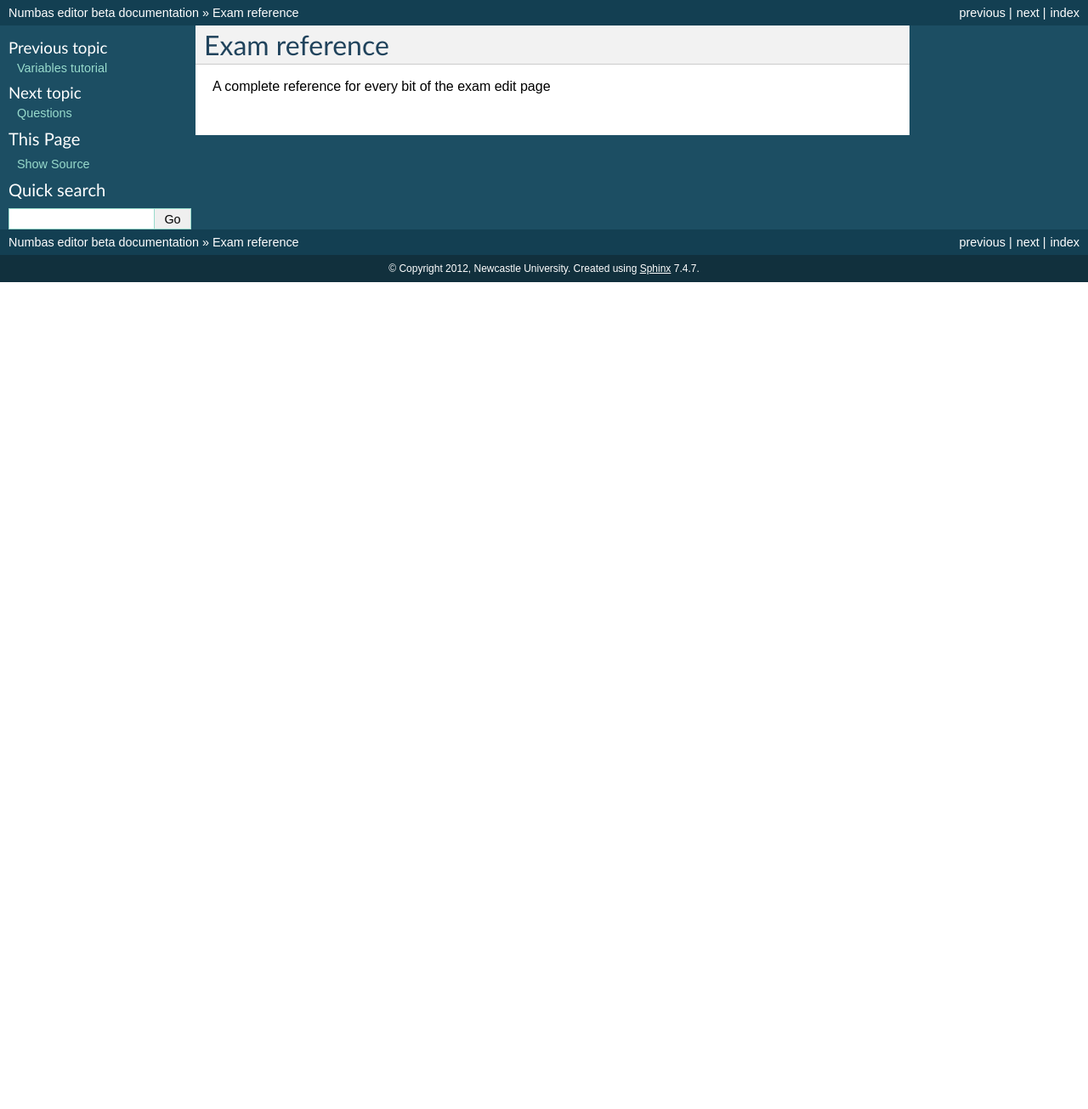
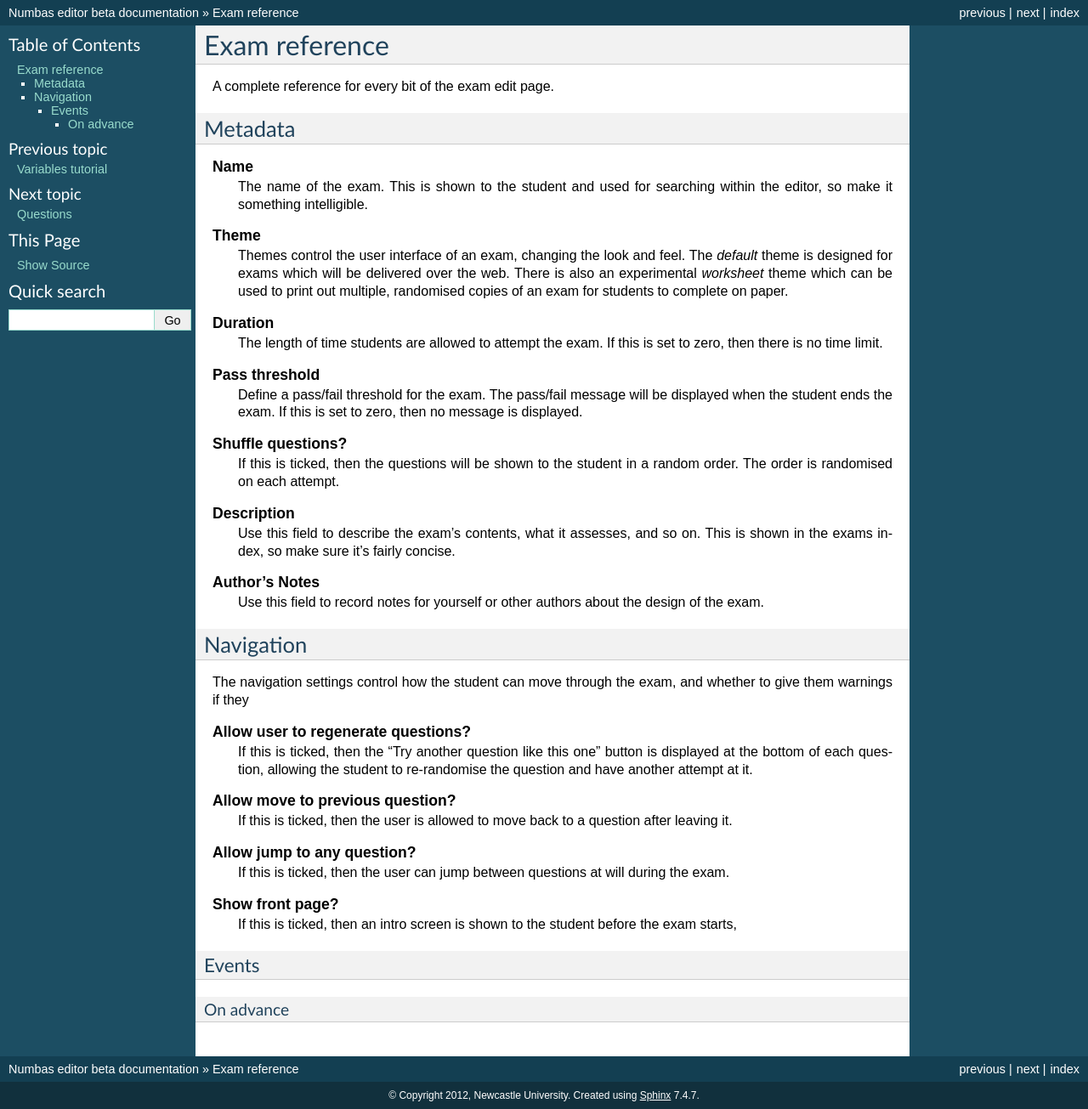
Before and after one commit to numbas/editor-docs, a Sphinx documentation site: the page built from source/exam-reference.rst, in a window 1280 px wide. Shown: the whole page at 85% size. Built offline with Sphinx 7.4.7, drawn with Linux system fonts in a browser that asks for light colours; before the commit the page ends 900 px from its top, so only the background shows below that.

Commit message:
starting exam reference

```diff
--- a/source/exam-reference.rst
+++ b/source/exam-reference.rst
@@ -1,4 +1,54 @@
 Exam reference
-==============
+**************
 
-A complete reference for every bit of the exam edit page
+A complete reference for every bit of the exam edit page.
+
+Metadata
+========
+
+.. glossary::
+    Name
+        The name of the exam. This is shown to the student and used for searching within the editor, so make it something intelligible.
+
+    Theme
+        Themes control the user interface of an exam, changing the look and feel. The `default` theme is designed for exams which will be delivered over the web. There is also an experimental `worksheet` theme which can be used to print out multiple, randomised copies of an exam for students to complete on paper.
+
+    Duration
+        The length of time students are allowed to attempt the exam. If this is set to zero, then there is no time limit.
+
+    Pass threshold
+        Define a pass/fail threshold for the exam. The pass/fail message will be displayed when the student ends the exam. If this is set to zero, then no message is displayed.
+
+    Shuffle questions?
+        If this is ticked, then the questions will be shown to the student in a random order. The order is randomised on each attempt.
+
+    Description
+        Use this field to describe the exam's contents, what it assesses, and so on. This is shown in the exams index, so make sure it's fairly concise.
+
+    Author's Notes
+        Use this field to record notes for yourself or other authors about the design of the exam.
+
+Navigation
+==========
+
+The navigation settings control how the student can move through the exam, and whether to give them warnings if they
+
+.. glossary::
+    Allow user to regenerate questions?
+        If this is ticked, then the "Try another question like this one" button is displayed at the bottom of each question, allowing the student to re-randomise the question and have another attempt at it.
+
+    Allow move to previous question?
+        If this is ticked, then the user is allowed to move back to a question after leaving it.
+
+    Allow jump to any question?
+        If this is ticked, then the user can jump between questions at will during the exam.
+
+    Show front page?
+        If this is ticked, then an intro screen is shown to the student before the exam starts,
+
+
+Events
+------
+
+On advance
+^^^^^^^^^^
--- a/source/upload-vle.rst
+++ b/source/upload-vle.rst
@@ -17,7 +17,9 @@ In both cases, a .zip file containing everything needed to run the exam will be
 Uploading to Blackboard
 -----------------------
 
-At least Blackboard 9.1 Service Pack 6 is required for
+.. note::
+
+    At least Blackboard 9.1 Service Pack 6 is required to run Numbas exams. There's no way of checking your Blackboard version from within Blackboard, so check with your server admin that you're using a sufficiently recent version.
 
 Log in to Blackboard, and go to the content section of the relevant course. Click on the "Content package (SCORM)" item under the "Build Content" menu.
 
```
